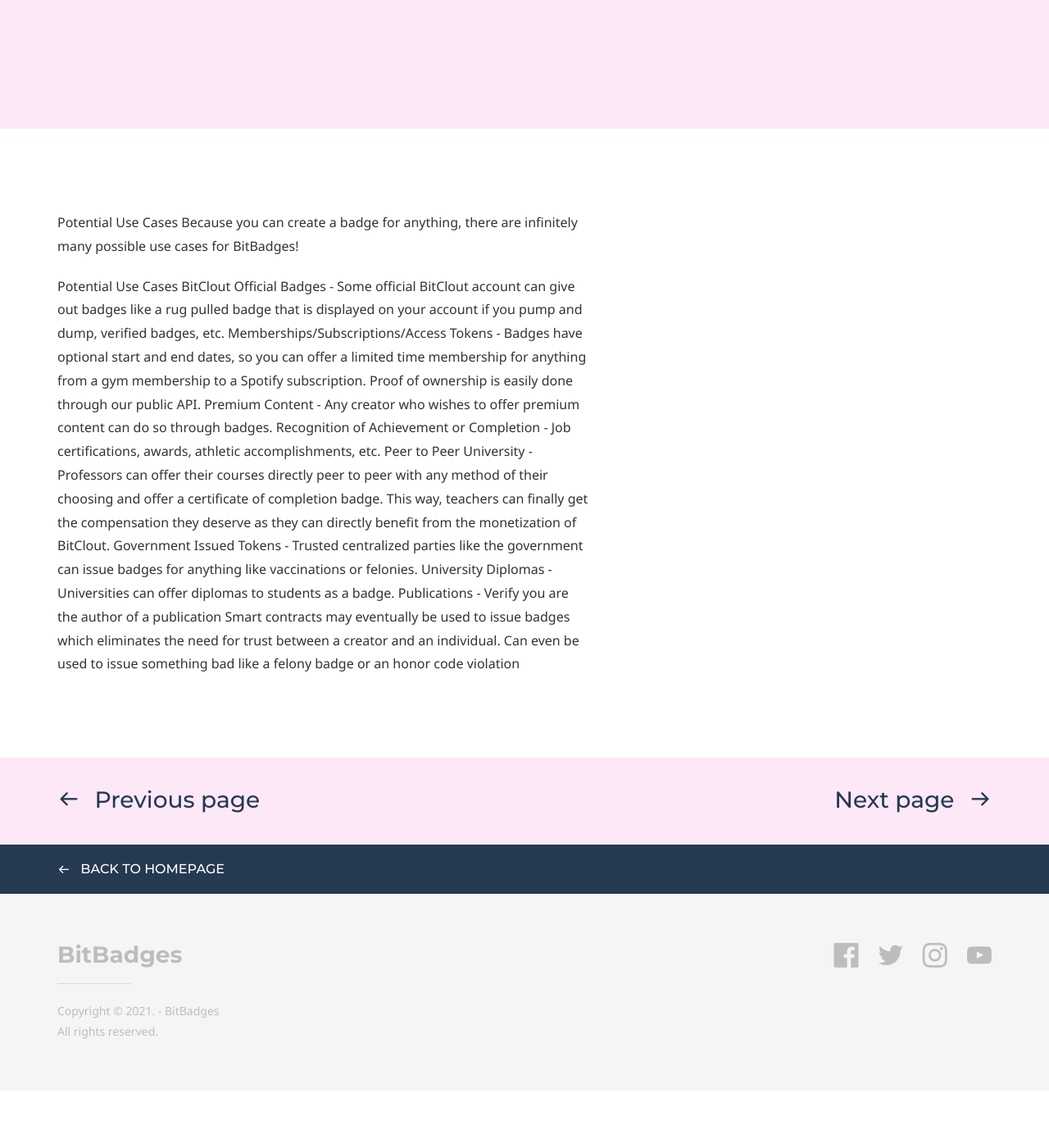
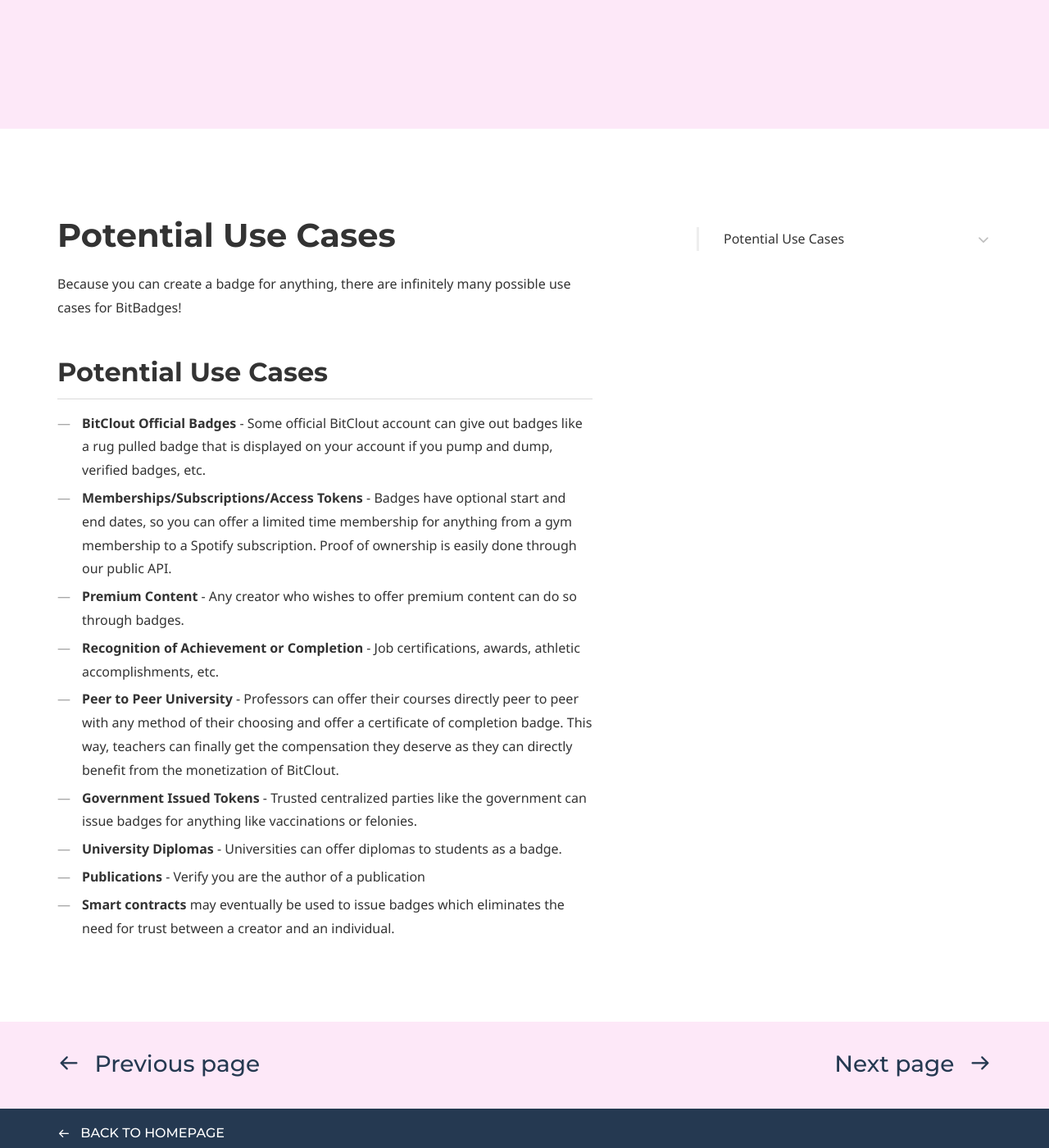
Before and after one commit to BitBadges/bitbadges.github.io, a Jekyll site: the page built from usecases.md, in a window 1280 px wide and 1400 px high, scrolled down 437 px. Shown: the whole window at 82% size. Built offline with Jekyll 4.4.1, drawn with Linux system fonts in a browser that asks for light colours; some web fonts are replaced; before the commit the page ends 1767 px from its top, so only the background shows below that.

Commit message:
Update usecases.md

```diff
--- a/usecases.md
+++ b/usecases.md
@@ -28,17 +28,16 @@ page_nav:
         url: 'https://bitbadges.github.io/database/'
 ---
 
-Potential Use Cases
+# Potential Use Cases
 Because you can create a badge for anything, there are infinitely many possible use cases for BitBadges!
 
-Potential Use Cases
-BitClout Official Badges - Some official BitClout account can give out badges like a rug pulled badge that is displayed on your account if you pump and dump, verified badges, etc.
-Memberships/Subscriptions/Access Tokens - Badges have optional start and end dates, so you can offer a limited time membership for anything from a gym membership to a Spotify subscription. Proof of ownership is easily done through our public API.
-Premium Content - Any creator who wishes to offer premium content can do so through badges.
-Recognition of Achievement or Completion - Job certifications, awards, athletic accomplishments, etc.
-Peer to Peer University - Professors can offer their courses directly peer to peer with any method of their choosing and offer a certificate of completion badge. This way, teachers can finally get the compensation they deserve as they can directly benefit from the monetization of BitClout.
-Government Issued Tokens - Trusted centralized parties like the government can issue badges for anything like vaccinations or felonies.
-University Diplomas - Universities can offer diplomas to students as a badge.
-Publications - Verify you are the author of a publication
-Smart contracts may eventually be used to issue badges which eliminates the need for trust between a creator and an individual.
-Can even be used to issue something bad like a felony badge or an honor code violation
+## Potential Use Cases
+- **BitClout Official Badges** - Some official BitClout account can give out badges like a rug pulled badge that is displayed on your account if you pump and dump, verified badges, etc.
+- **Memberships/Subscriptions/Access Tokens** - Badges have optional start and end dates, so you can offer a limited time membership for anything from a gym membership to a Spotify subscription. Proof of ownership is easily done through our public API.
+- **Premium Content** - Any creator who wishes to offer premium content can do so through badges.
+- **Recognition of Achievement or Completion** - Job certifications, awards, athletic accomplishments, etc.
+- **Peer to Peer University** - Professors can offer their courses directly peer to peer with any method of their choosing and offer a certificate of completion badge. This way, teachers can finally get the compensation they deserve as they can directly benefit from the monetization of BitClout.
+- **Government Issued Tokens** - Trusted centralized parties like the government can issue badges for anything like vaccinations or felonies.
+- **University Diplomas** - Universities can offer diplomas to students as a badge.
+- **Publications** - Verify you are the author of a publication
+- **Smart contracts** may eventually be used to issue badges which eliminates the need for trust between a creator and an individual.
```
